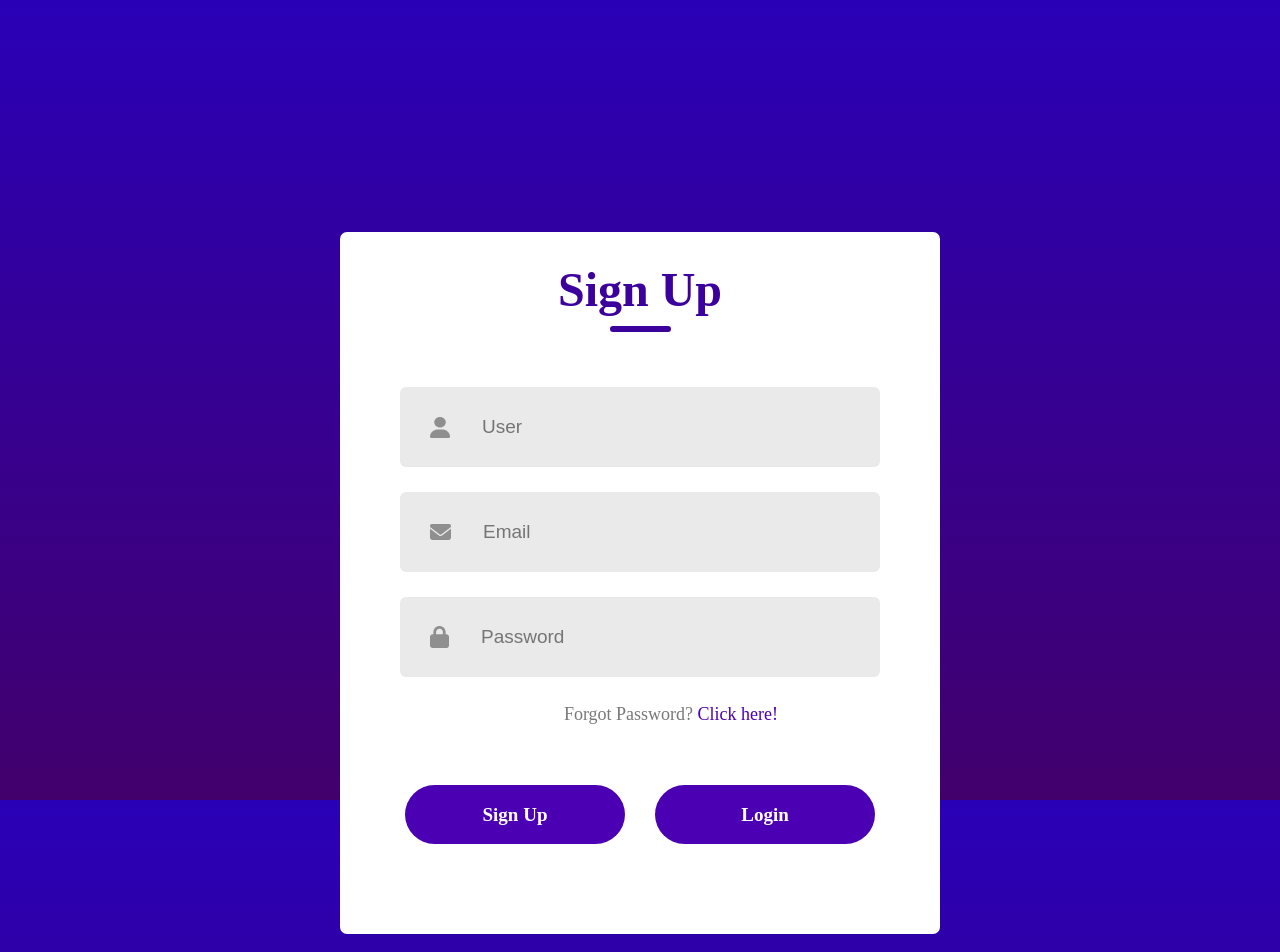
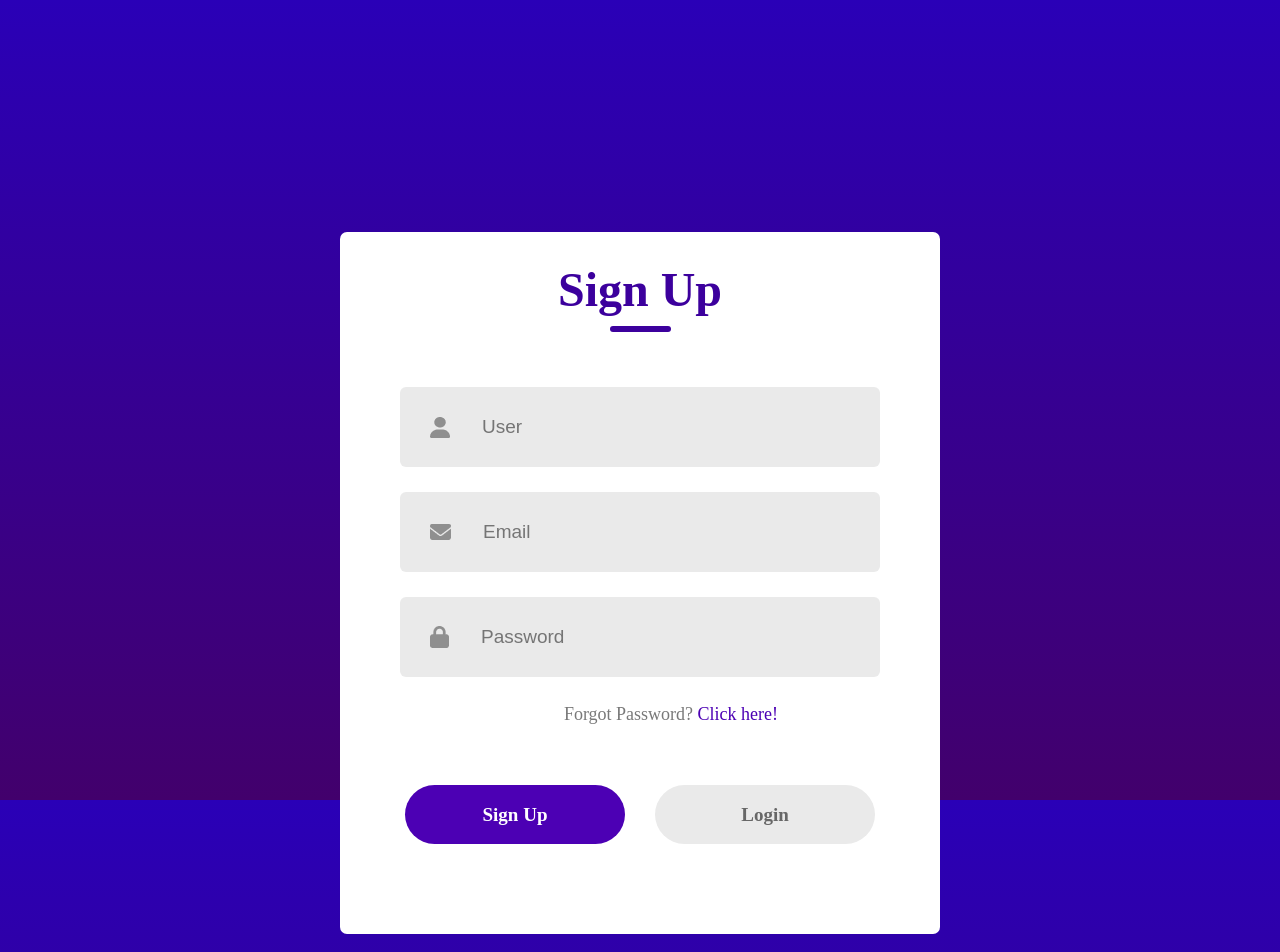
Before and after one commit to Medom5/login-signup, a React (Vite) app: page / in a window 1280 px wide. Shown: the top 952 px of the page. Built offline with nearby package versions, Linux system fonts and the light colour scheme.

Commit message:
Add: gray style

```diff
--- a/src/Components/LoginSignup/LoginSignup.css
+++ b/src/Components/LoginSignup/LoginSignup.css
@@ -93,3 +93,8 @@
   font-weight: 700;
   cursor: pointer;
 }
+
+.gray {
+  background-color: #eaeaea;
+  color: #676767;
+}
```
